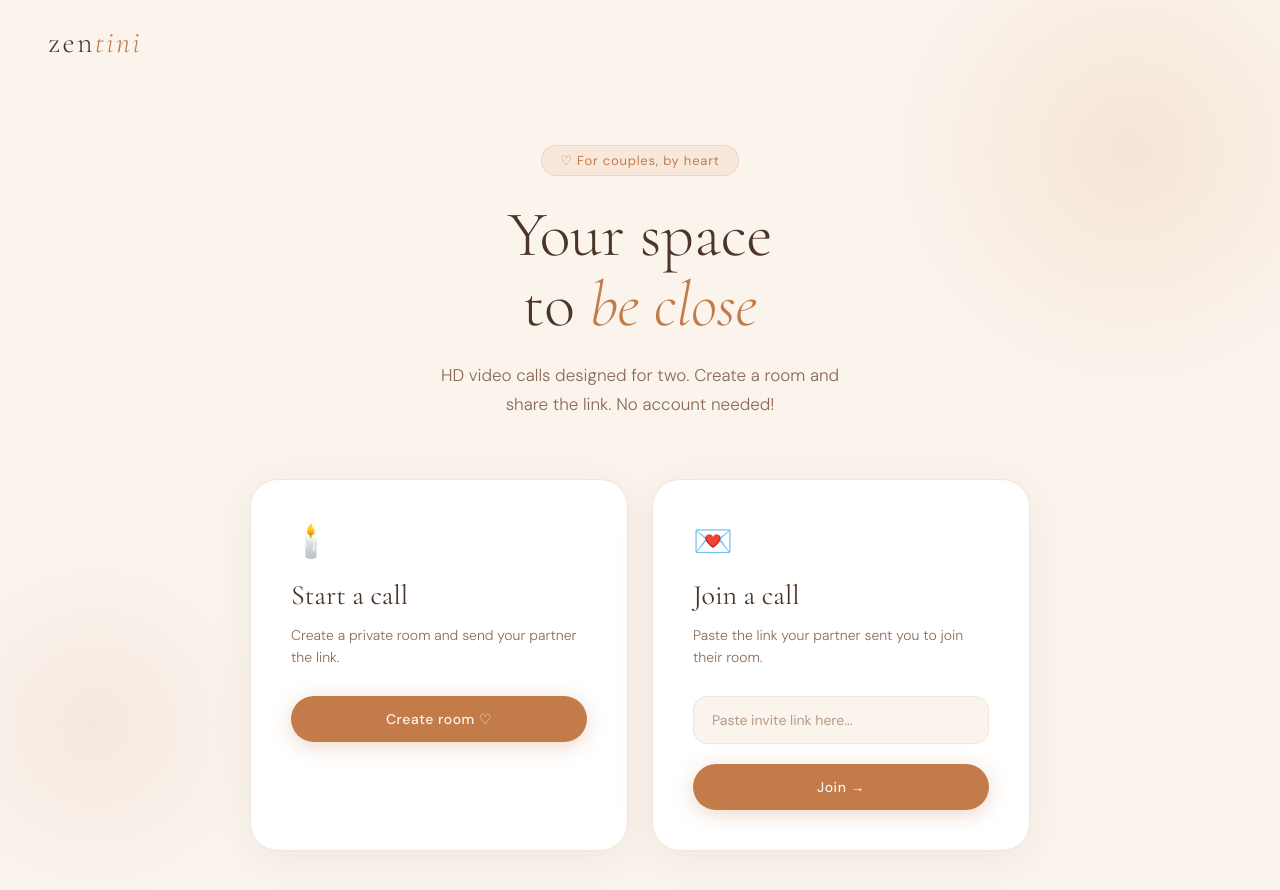
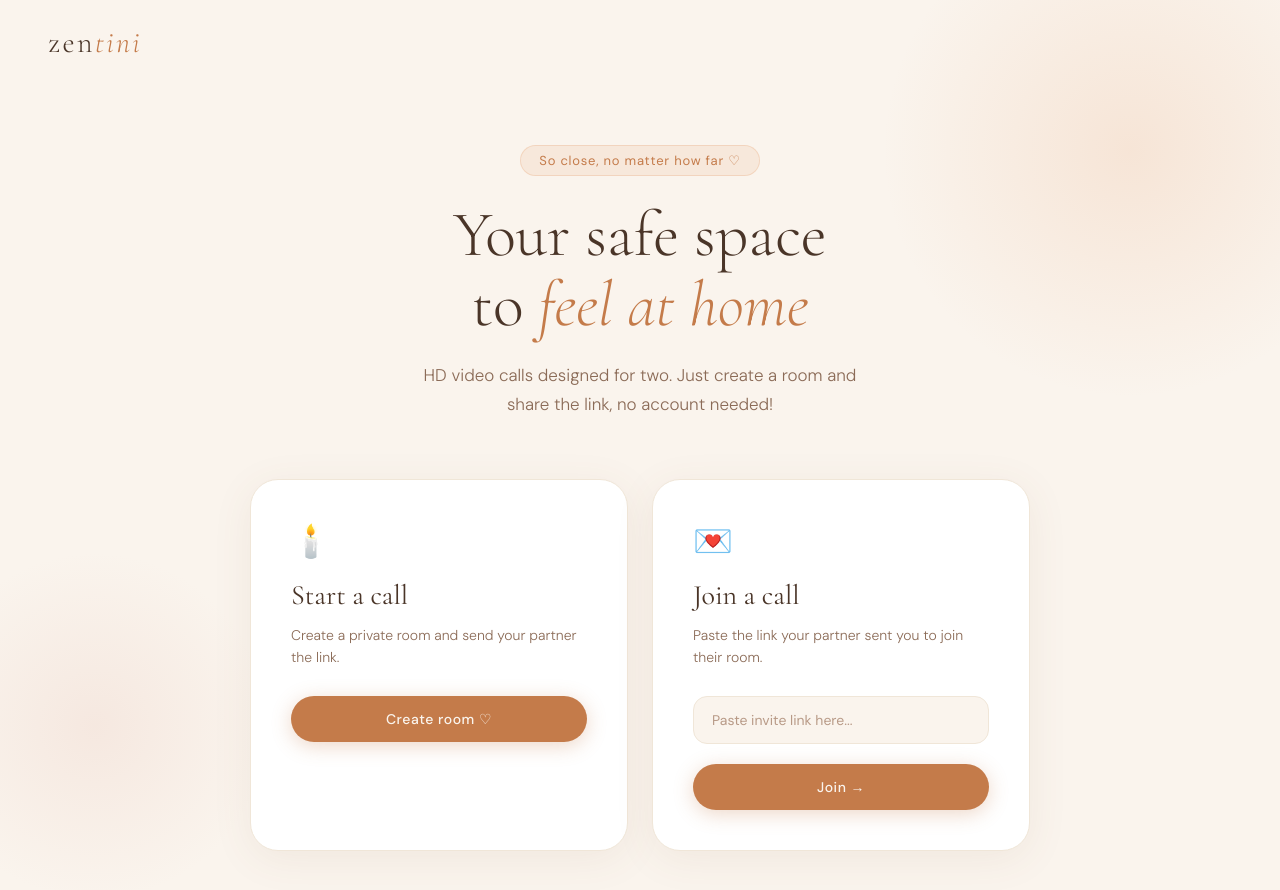
Before and after one commit to cowranga/zentini, a React (Vite) app in the folder frontend/: page / in a window 1280 px wide. Shown: the top 890 px of the page. Built offline with nearby package versions, Linux system fonts and the light colour scheme; no server answers.

Commit message:
Update homepage text for improved messaging

```diff
--- a/frontend/src/pages/HomePage.jsx
+++ b/frontend/src/pages/HomePage.jsx
@@ -67,10 +67,10 @@ export default function HomePage() {
       </nav>
 
       <main className={styles.main}>
-        <div className={styles.tag}>♡ For couples, by heart</div>
-        <h1 className={styles.title}>Your space<br />to <em>be close</em></h1>
+        <div className={styles.tag}> So close, no matter how far ♡</div>
+        <h1 className={styles.title}>Your safe space<br />to <em>feel at home</em></h1>
         <p className={styles.subtitle}>
-          HD video calls designed for two. Create a room and share the link. No account needed!
+          HD video calls designed for two. Just create a room and share the link, no account needed!
         </p>
 
         <div className={styles.cards}>
```
